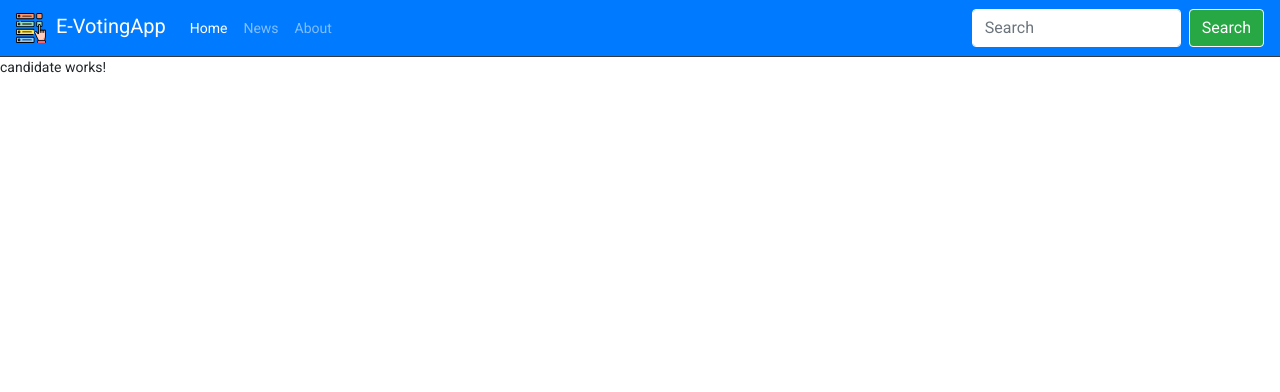
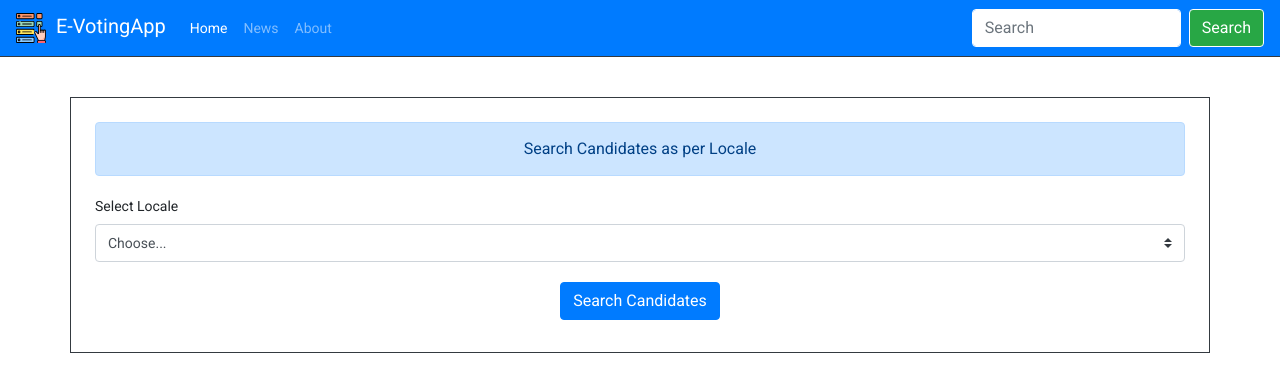
Before and after one commit to anshulShende/e_voting_app, an Angular app in the folder frontend/: page /candidate in a window 1280 px wide. Shown: the top 392 px of the page. Built offline with nearby package versions, Linux system fonts and the light colour scheme.

Commit message:
Completed Candidate Services

```diff
--- a/frontend/src/app/components/candidate/candidate.component.css
+++ b/frontend/src/app/components/candidate/candidate.component.css
@@ -0,0 +1,13 @@
+.container{
+    margin-top: 40px;
+}
+.grid-container {
+    display: grid; /* or inline-grid */
+    grid-template-columns: auto auto auto auto;
+    grid-gap: 1em;
+  }
+  /* stylistic properties only */
+  .grid-container {
+    justify-content: center;
+    margin: 1em;
+  }
--- a/frontend/src/app/components/candidate/candidate.component.html
+++ b/frontend/src/app/components/candidate/candidate.component.html
@@ -1 +1,41 @@
-<p>candidate works!</p>
+<div *ngIf="!isResult" class="container p-4 border border-dark">
+    <h3 class="alert alert-primary text-center" role="alert">
+        Search Candidates as per Locale
+    </h3>
+    <form (ngSubmit)="onSearch(locale.value)">
+        <div class="form-group">
+            <label class="my-1 mr-2" for="inlineFormCustomSelectPref">Select Locale</label>
+            <select #locale class="custom-select my-1 mr-sm-2" id="inlineFormCustomSelectPref">
+                <option selected>Choose...</option>
+                <option value="kasarvadavali">Kasarvadavali</option>
+                <option value="manpada">Manpada</option>
+                <option value="naupada">Naupada</option>
+            </select>
+        </div>
+        <div class="text-center">
+            <button type="submit" class="btn btn-primary mb-2 align-center">Search Candidates</button>
+        </div>
+    </form>
+</div>
+<div class="container">
+    <h4 *ngIf="isResult" class="alert alert-success text-center">
+        <div class="divider"><span></span><span>Results</span><span></span></div>
+    </h4>
+    <div class="grid-container">
+        <div *ngFor="let obj of candidates" class="card" style="width: 18rem;">
+            <img class="card-img-top" src="../../../assets/candidate.jpg" alt="Card image cap">
+            <div class="card-body">
+                <h2 class="card-title text-center">{{obj.name}}</h2>
+            </div>
+            <ul class="list-group list-group-flush">
+                <li class="list-group-item">Gender: {{obj.gender}}</li>
+                <li class="list-group-item">Age: {{obj.age}}</li>
+                <li class="list-group-item">Email: {{obj.email}}</li>
+                <li class="list-group-item">Locale: {{obj.locale}}</li>
+            </ul>
+            <!-- <div class="card-body">
+                <a href="#" class="card-link">See More Details</a>
+            </div> -->
+        </div>
+    </div>
+</div>
--- a/frontend/src/app/components/candidate/candidate.component.ts
+++ b/frontend/src/app/components/candidate/candidate.component.ts
@@ -1,4 +1,5 @@
 import { Component, OnInit } from '@angular/core';
+import { DataService } from 'src/app/data.service';
 
 @Component({
   selector: 'app-candidate',
@@ -7,9 +8,23 @@ import { Component, OnInit } from '@angular/core';
 })
 export class CandidateComponent implements OnInit {
 
-  constructor() { }
+  isResult: boolean;
+  candidates: [];
+
+  constructor(
+    private dataService: DataService
+  ) {
+    this.isResult = false;
+   }
 
   ngOnInit(): void {
   }
 
+  onSearch(locale){
+    this.dataService.searchcandidates(locale).subscribe( (response: any) => {
+      this.candidates = response;
+      this.isResult = true;
+    });
+  }
+
 }
--- a/frontend/src/app/data.service.ts
+++ b/frontend/src/app/data.service.ts
@@ -23,4 +23,10 @@ export class DataService {
     body = body.set('localeId',localeId);
     return this.http.post('/authenticateStaff', body);
   }
+
+  searchcandidates(locale){
+    let body = new HttpParams();
+    body = body.set('locale', locale);
+    return this.http.post('/searchCandidates', body);
+  }
 }
```
Also changed, not shown: frontend/server.js (+16 -1 lines), frontend/src/assets/candidate.jpg (added).
